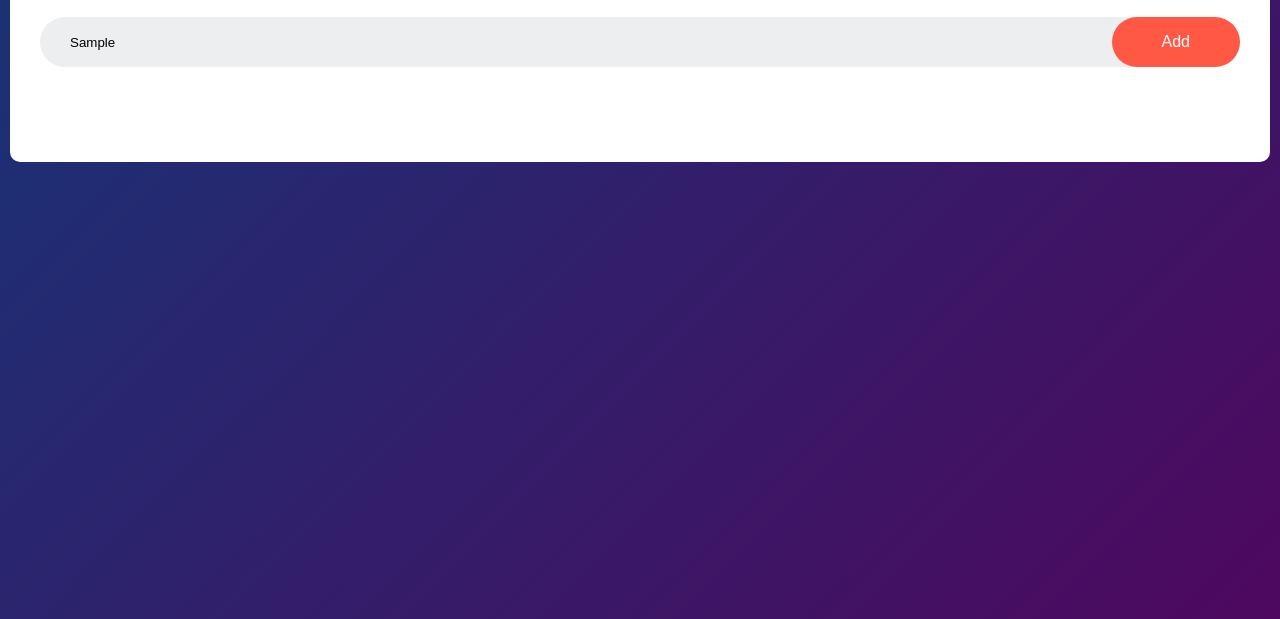
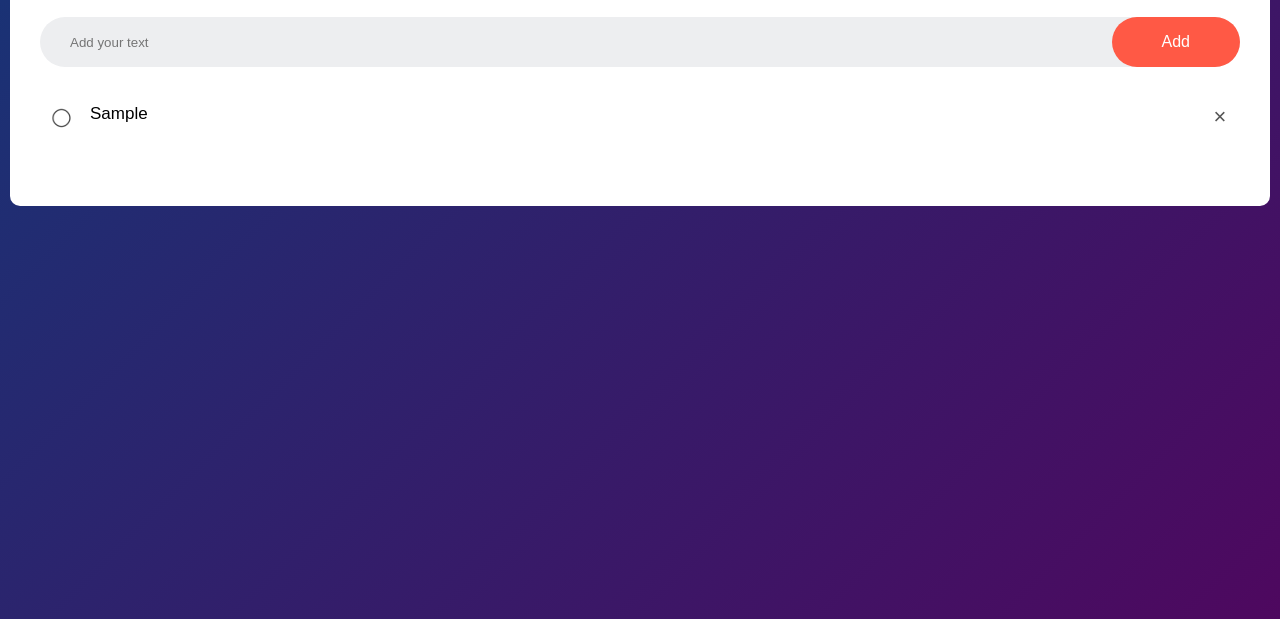
Before and after one commit to lorenekeda/todo-app, a plain HTML site: page index.html in a window 1280 px wide. Both pictures are taken after typing "Sample" into the empty fields and a click on the button "Add". Shown: the part 181-800 px from the top of the page. Drawn offline with Linux system fonts and the light colour scheme.

Commit message:
base skeleton done, to add ui changes

```diff
--- a/index.html
+++ b/index.html
@@ -12,7 +12,7 @@
                 <h2> To-Do List <img src="" alt="" ></h2>
                 <div class="row">
                     <input type="text" id="input-box" placeholder="Add your text">
-                    <button onclick="AddTask()">Add</button>
+                    <button onclick="addTask()">Add</button>
                 </div>
                 <ul id="list-container">
                     <!-- <li class="checked">Task 1</li>
--- a/script.js
+++ b/script.js
@@ -9,5 +9,29 @@ function addTask(){
         let li = document.createElement("li");
         li.innerHTML = inputBox.value;
         listContainer.appendChild(li);
+        let span = document.createElement("span");
+        span.innerHTML = "\u00d7";
+        li.appendChild(span);
     }
+    inputBox.value = "";
+    saveData();
 }
+
+listContainer.addEventListener("click", function(e){
+    if(e.target.tagName === "LI"){
+        e.target.classList.toggle("checked");
+        saveData();
+    }
+    else if(e.target.tagName === "SPAN"){
+        e.target.parentElement.remove();
+        saveData();
+    }
+}, false);
+
+function saveData(){
+    localStorage.setItem("data", listContainer.innerHTML);
+}
+function showList(){
+    listContainer.innerHTML = localStorage.getItem("data");
+}
+showList();
--- a/styles.css
+++ b/styles.css
@@ -88,3 +88,19 @@ ul li.checked::before{
     background-image: url(images/checked2.png);
 
 }
+ul li span{
+    position: absolute;
+    right: 0;
+    top: 5px;
+    width: 40px;
+    height: 40px;
+    font-size: 22px;
+    color: #555;
+    line-height: 40px;
+    text-align: center;
+    border-radius: 50%;
+}
+ul li span:hover{
+    background: #edeef0;
+
+}
```
Also changed, not shown: images/cross.png (added).
